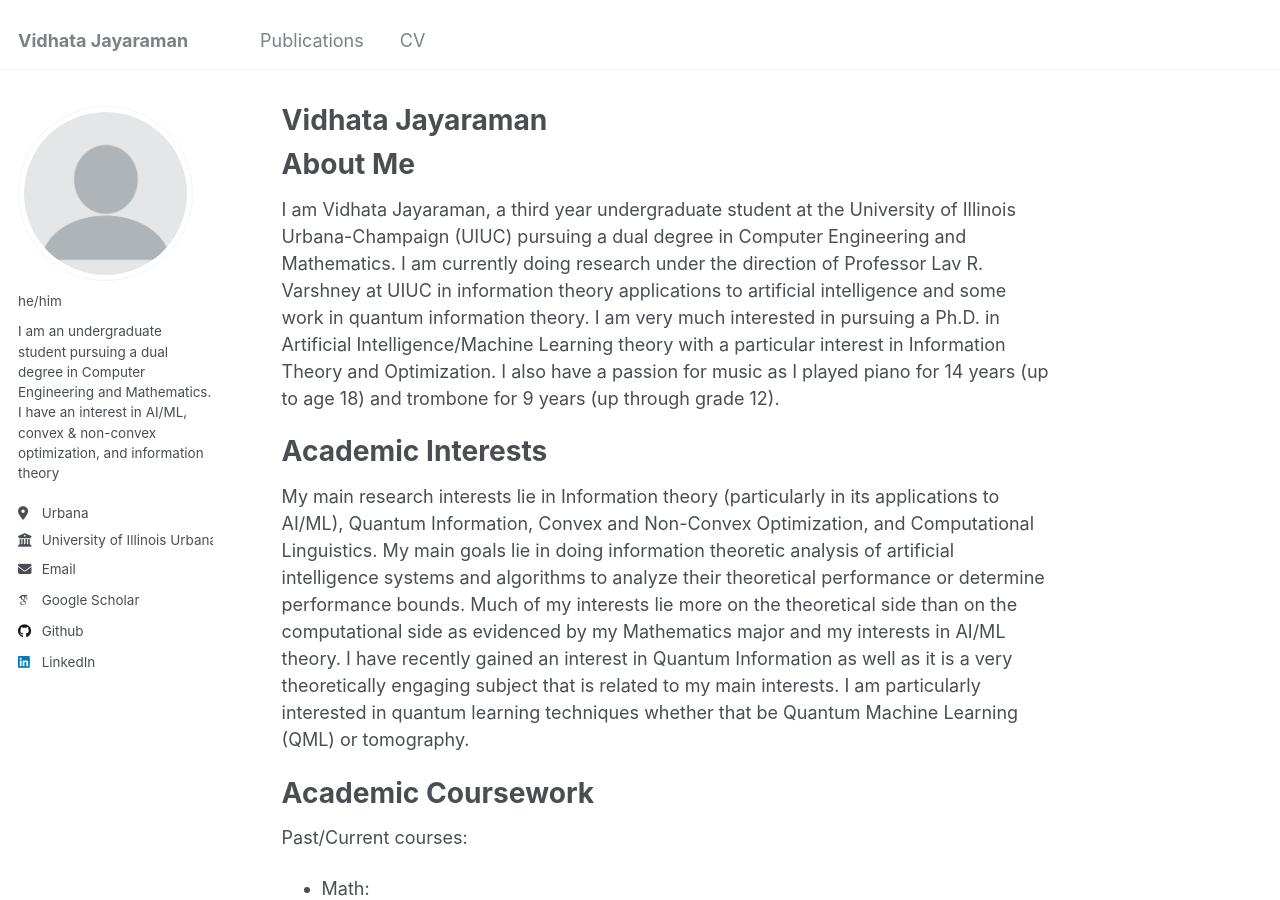
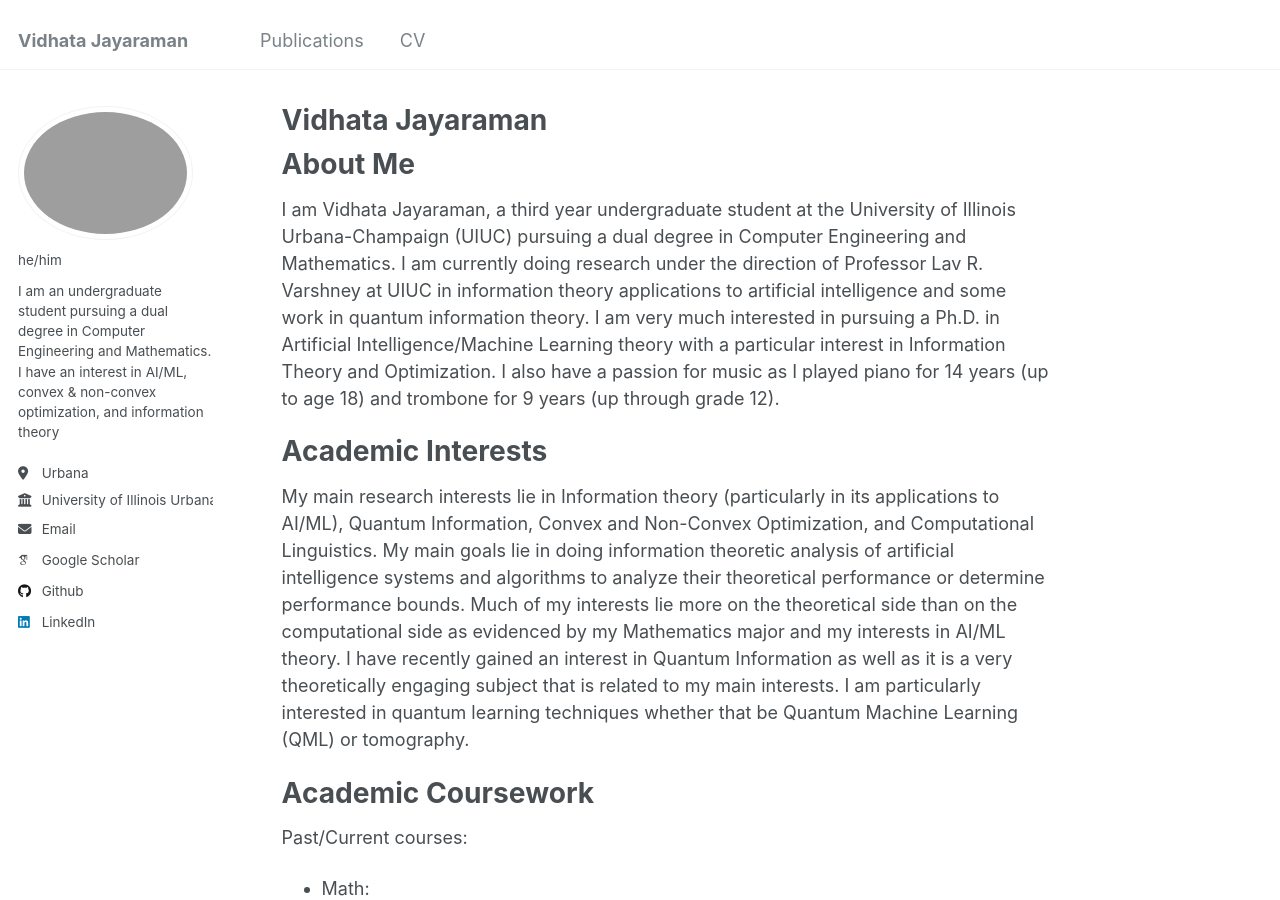
Before and after one commit to dxdt14/dxdt14.github.io, a Jekyll site: the page built from _pages/about.md, in a window 1280 px wide and 900 px high. Built offline with Jekyll 4.4.1, drawn with Linux system fonts in a browser that asks for light colours; some web fonts are replaced.

Commit message:
Added profile pic

```diff
--- a/_config.yml
+++ b/_config.yml
@@ -21,7 +21,7 @@ repository               : "academicpages/academicpages.github.io"
 #               Additional customization can be done by editing /_includes/author-profile.html
 author:
   # Biographic information
-  avatar           : "profile.png"
+  avatar           : "IMG_0930.png"
   name             : ""
   pronouns         : "he/him"
   bio              : "I am an undergraduate student pursuing a dual degree in Computer Engineering and Mathematics. I have an interest in AI/ML, convex & non-convex optimization, and information theory"
```
Also changed, not shown: 1 other file.
